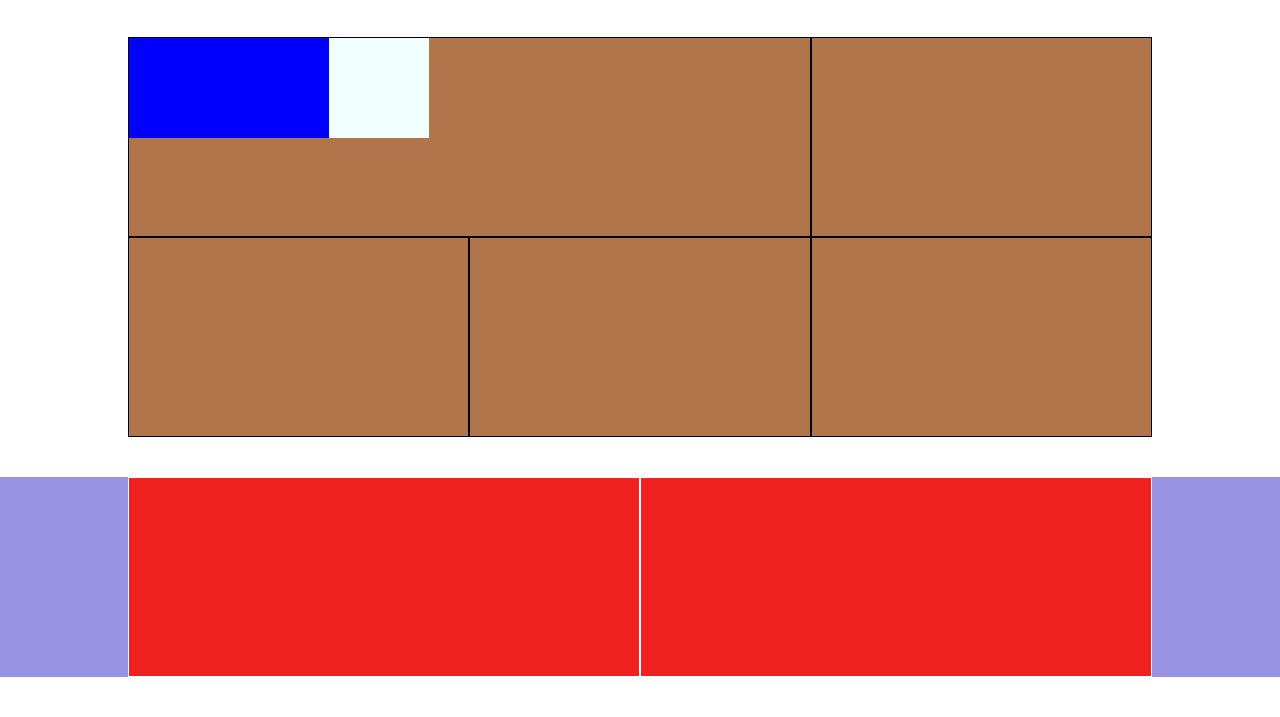
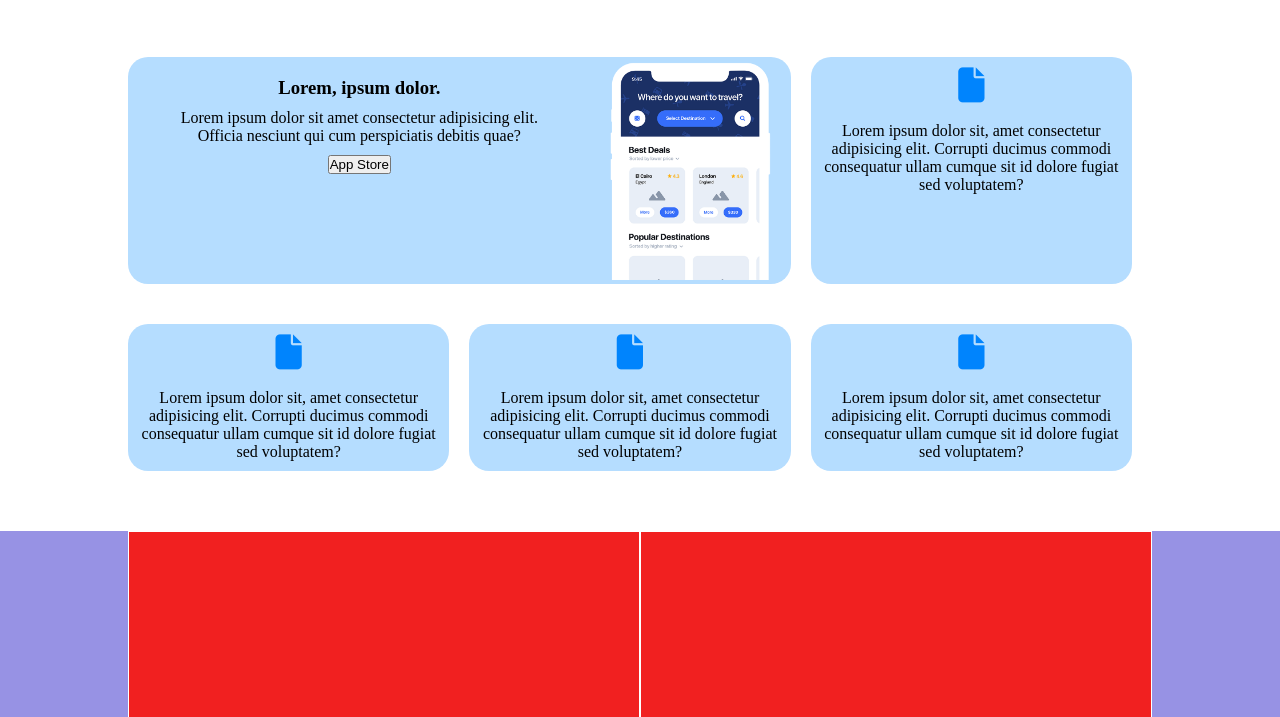
Before and after one commit to nvaccina/htmlcss-responsive-layout, a plain HTML site: page index.html in a window 1280 px wide. Shown: the part 83-800 px from the top of the page. Drawn offline with Linux system fonts and the light colour scheme.

Commit message:
Aggiornamento prima section

```diff
--- a/css/style.css
+++ b/css/style.css
@@ -75,21 +75,28 @@ header .container {
 }
 .col{
   width: 100%;
-
-  height: 200px; /*di debug*/
+  background-color: #B5DDFF;
+  border-radius: 20px;
+  margin-bottom: 20px;
+  margin: 20px;
 }
 .text{
+  padding: 20px;
+  min-width: 200px;
+}
+.image img{
+  object-fit: cover;
+  width: 200px;
+}
+.col i{
+  font-size: 35px;
+  color: #0084FD;
+  padding: 10px 0;
+}
+.col p{
+  padding: 10px;
+}
 
-  min-width: 200px;
-  height: 100px;
-  background-color: blue;
-}
-.image{
-
-  min-width: 100px;
-  height: 100px;
-  background-color: azure;
-}
 .card{
   width: 100%;
 
@@ -128,10 +135,12 @@ footer .container{
 /*RESPONSIVE*/
 @media screen and (min-width:768px){
   .col{
-    width: calc(100% / 3);
+    width: calc(100% / 3 - 20px);
+    margin-left: 0;
+    margin-right: 20px;
   }
   .col.big{
-    width: calc(100% / 3 * 2);
+    width: calc(100% / 3 * 2 - 20px);
   }
   .benefict .col{
     width: 50%;
@@ -177,5 +186,5 @@ footer .container{
     width: 50%;
   }
   .benefict .col{
-    width: calc(100% / 3)
+    width: calc(100% / 3 - 20px)
   }
--- a/index.html
+++ b/index.html
@@ -38,17 +38,35 @@
 
   <main>
 
-    <section class="d-flex white">
+    <section class="app d-flex white">
       <div class="container ">
         <div class="row d-flex flex-wrap">
-          <div class="col big debug">
-            <div class="text"></div>
-            <div class="image"></div>
+          <div class="col big">
+            <div class="text">
+              <h3>Lorem, ipsum dolor.</h3>
+              <p>Lorem ipsum dolor sit amet consectetur adipisicing elit. Officia nesciunt qui cum perspiciatis debitis quae?</p>
+              <button>App Store</button>
+            </div>
+            <div class="image">
+              <img src="img/phone.png" alt="">
+            </div>
           </div>
-          <div class="col debug"></div>
-          <div class="col debug"></div>
-          <div class="col debug"></div>
-          <div class="col debug"></div>
+          <div class="col">
+            <i class="fa-solid fa-file"></i>
+            <p>Lorem ipsum dolor sit, amet consectetur adipisicing elit. Corrupti ducimus commodi consequatur ullam cumque sit id dolore fugiat sed voluptatem?</p>
+          </div>
+          <div class="col">
+            <i class="fa-solid fa-file"></i>
+            <p>Lorem ipsum dolor sit, amet consectetur adipisicing elit. Corrupti ducimus commodi consequatur ullam cumque sit id dolore fugiat sed voluptatem?</p>
+          </div>
+          <div class="col">
+            <i class="fa-solid fa-file"></i>
+            <p>Lorem ipsum dolor sit, amet consectetur adipisicing elit. Corrupti ducimus commodi consequatur ullam cumque sit id dolore fugiat sed voluptatem?</p>
+          </div>
+          <div class="col">
+            <i class="fa-solid fa-file"></i>
+            <p>Lorem ipsum dolor sit, amet consectetur adipisicing elit. Corrupti ducimus commodi consequatur ullam cumque sit id dolore fugiat sed voluptatem?</p>
+          </div>
         </div>
 
       </div>
```
